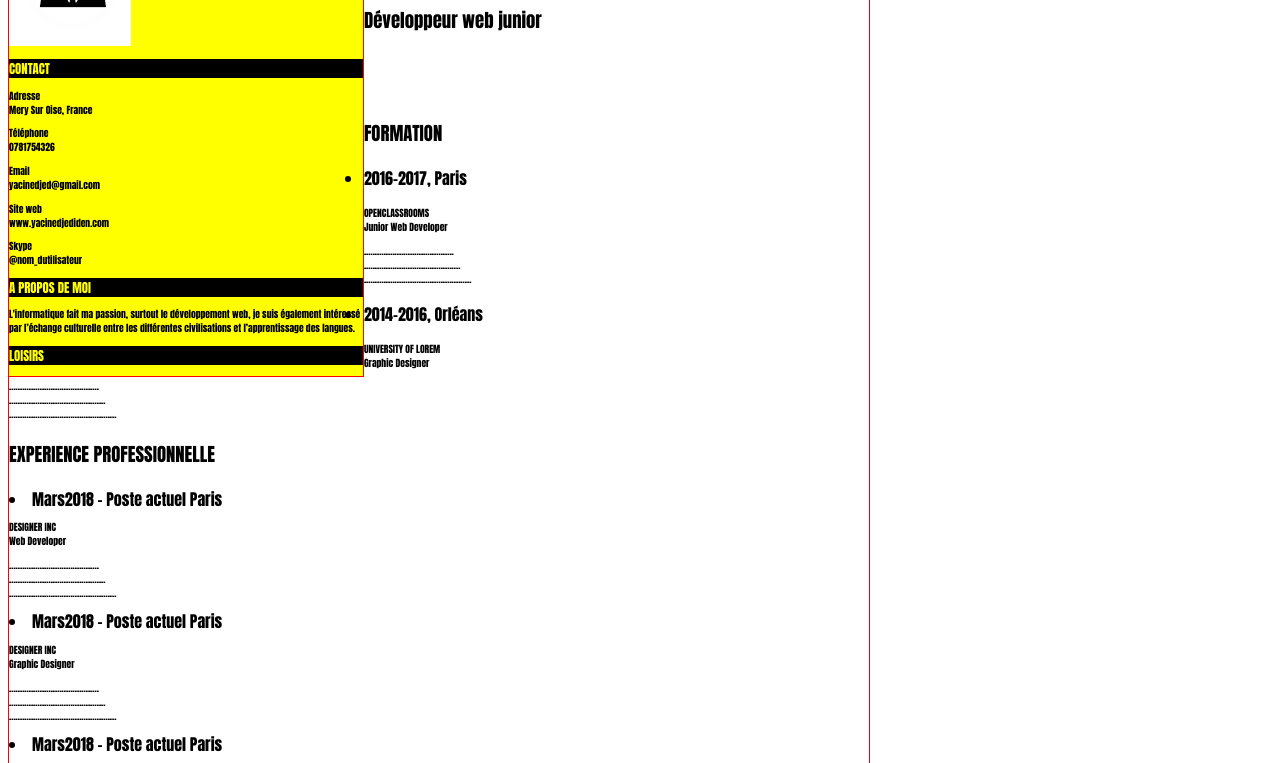
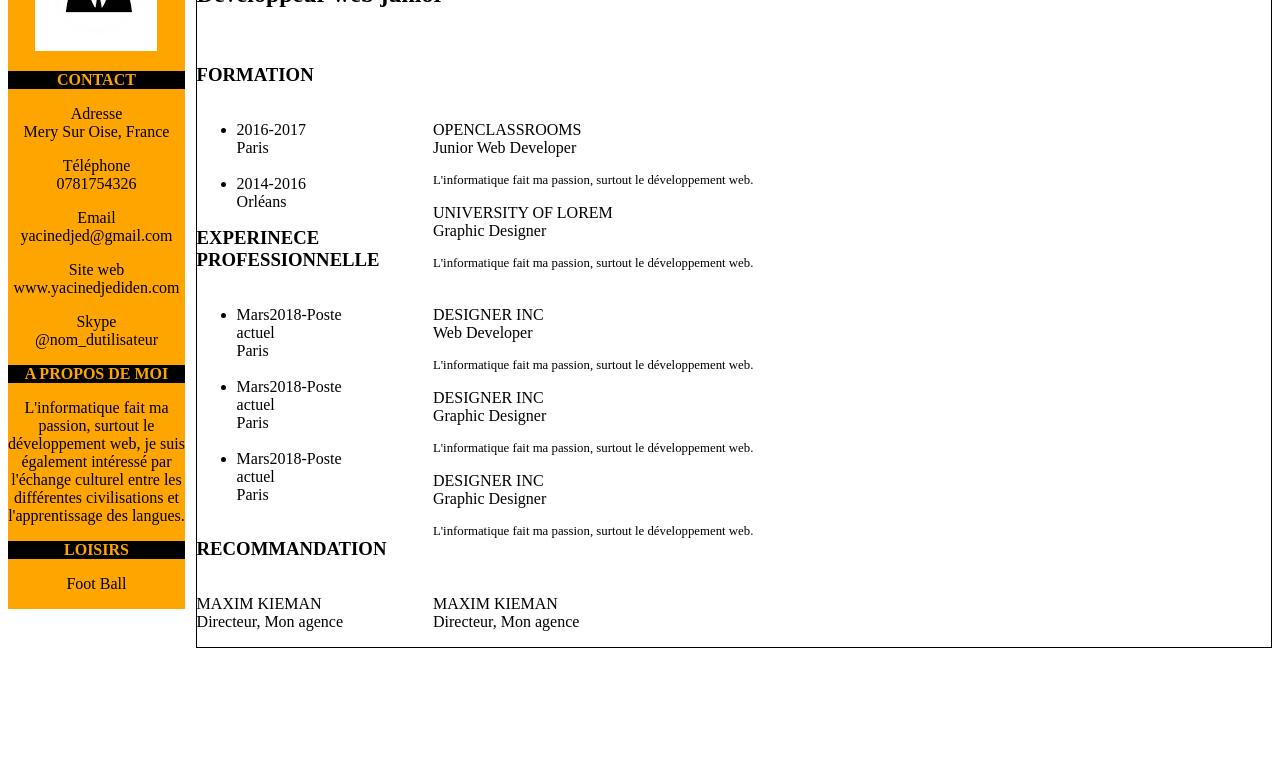
Before and after one commit to YacineDjediden/YacineDjediden.github.io, a plain HTML site: page index.html in a window 1280 px wide. Shown: the part 95-858 px from the top of the page. After the commit the page ends 800 px from the top, so only its background shows below. Drawn offline with Linux system fonts and the light colour scheme.

Commit message:
first mise en forme avec css

```diff
--- a/css/styles.css
+++ b/css/styles.css
@@ -1,46 +1,77 @@
-/*@font-face {
-    font-family: 'MaSuperPolice';
-    src: url('MaSuperPolice.eot');
-}*/
-.souligne {
-    text-decoration: overline;
+.charset {
+    font-size: 0.8em;
+    /*width: 17%;*/
 }
-
+p {
+    /*width: 50%;*/
+    min-width: 150px;
+    /*font-size: 0.6em;*/
+}
 body {
-    font-family: Impact, "Arial Black", Arial, Verdana, sans-serif;
+    /*border: 1px solid black;
+    width: 80%;
+    min-width: 150px;
+    /*padding: 12px;
+    margin: auto;
+    margin-bottom: 20px;*/
 }
-
 #gauche {
-    border: 1px solid red;
-    width: 28%;
+    /*border: 1px solid black;*/
+    width: 14%;
     float: left;
-    background-color: yellow;
+    background-color: orange;
+    text-align: center;
+    margin: auto; /* On peut donc demander à ce que le bloc soit centré avec auto*/
+    margin-bottom: 20px;
 }
-
-.droite {
-    border: 1px solid red;
-    width: 68%;
-    float: top right;
-}
-
 #gauche h2 {
     clear: both;
     background-color: #000000;
-    color: yellow;
-    font-size: 0.8em;
+    color: orange;
     text-transform: uppercase;
+    font-size: 1em;
 }
-
+#droite {
+    border: 1px solid black;
+    margin: auto; /* On peut donc demander à ce que le bloc soit centré avec auto */
+    width: 85%;
+    /*max-width: 50%;
+    /*max-height: 20%*/
+    float: right;
+    /*text-align: justify;*/
+    /*padding: 12px; /* Marge intérieure de 12px*/
+    /*margin-bottom: 20px;*/
+}
 mark {
     /* La couleur de fond prend le pas sur celle de toute la page*/
     background-color: white;
-    color: yellow;
+    color: orange;
 }
-
-.intitul {
-    font-size: 12px;
+.date_form {
+    float: left;
+    width: 17%;
 }
-
-p {
-    font-size: 0.6em;
+.formation {
+    /*text-align: justify;*/
+    float: right;
+    width: 78%;
 }
+.date_exp {
+    float: left;
+    width: 17%;
+}
+.experience {
+    float: right;
+    width: 78%;
+}
+.ref1 {
+    float: left;
+    width: 17%;
+}
+.ref2 {
+    float: right;
+    width: 78%;
+}
+h3{
+   /* text-align: justify;*/
+}
--- a/index.html
+++ b/index.html
@@ -10,7 +10,7 @@
     <body> <!-- Corps de la page -->
     	<article id="gauche">
             <p>
-                <img src="images/yacine.jpg" class="imageflottante" alt="Photo de profil" title="C'est beau le web !" />
+                <img src="images/yacine.jpg" class="imageflottante" alt="Photo de profil" title="Yacine" />
             </p>
             <section id="contact">
                 <h2>Contact</h2>
@@ -22,87 +22,58 @@
             </section>
             <section id="apropos">
                 <h2>A propos de moi</h2>
-                <p>L'informatique fait ma passion, surtout le développement web, je suis également intéressé par l’échange culturelle entre les différentes civilisations et l’apprentissage des langues.</p>
+                <p>L'informatique fait ma passion, surtout le développement web, je suis également intéressé par l'échange culturel entre les différentes civilisations et l'apprentissage des langues.</p>
             </section>
             <section id="loisirs">
                 <h2>Loisirs</h2>
+                <p>Foot Ball</p>
             </section>
         </article>
-
-    	<div class="droite">
+        <article id="droite">
                 <h1> <mark>YACINE</mark> DJEDIDEN</h1>
-            <h3>Développeur web junior</h3><br/><br/>
+                <h2>Développeur web junior</h2><br/>
             <section>
                 <h3>FORMATION</h3>
-                        <div class="date_form1">
+            </section>
+            <section class="date_form">
                 <ul>
-                                <li>2016-2017, Paris</li>
+                    <li>2016-2017</br>Paris</li><br/>
+                    <li>2014-2016</br>Orléans</li>
                 </ul>
-                        </div>
-                        <div class="formation1">
+            </section>
+            <section class="formation">
                     <p>OPENCLASSROOMS<br/>Junior Web Developer</p>
-                           <p>.........................................<br/>
-                           ............................................<br/>
-                       .................................................</p>
-                        </div>
-                        <div class="date_form2">
-                            <ul>
-                                <li>2014-2016, Orléans</li>
-                            </ul>
-                        </div>
-                         <div class="formation2">
+                    <p class="charset">L'informatique fait ma passion, surtout le développement web.</p>
                     <p>UNIVERSITY OF LOREM<br/>Graphic Designer</p>
-                           <p>.........................................<br/>
-                           ............................................<br/>
-                       .................................................</p>
-                        </div>
+                    <p class="charset">L'informatique fait ma passion, surtout le développement web.</p>
             </section>
             <section>
-                    <h3>EXPERIENCE PROFESSIONNELLE</h3>
-                        <div class="date_exp1">
-                            <li>Mars2018 - Poste actuel Paris</li>
-                        </div>
-                        <div class="experience1">
+                <h3>EXPERINECE PROFESSIONNELLE</h3>
+            </section>
+            <section class="date_exp">
+                    <ul>
+                        <li>Mars2018-Poste actuel<br/>Paris</li><br/>
+                        <li>Mars2018-Poste actuel <br/>Paris</li><br/>
+                        <li>Mars2018-Poste actuel <br/>Paris</li><br/>
+                    </ul>
+            </section>
+            <section class="experience">
                         <p>DESIGNER INC<br/>Web Developer</p>
-                            <p>.........................................<br/>
-                           ............................................<br/>
-                       .................................................</p>
-
-                        </div>
-                         <div class="date_exp2">
-                            <li>Mars2018 - Poste actuel Paris</li>
-                        </div>
-                        <div class="experience2">
+                        <p class="charset">L'informatique fait ma passion, surtout le développement web.</p>
                         <p>DESIGNER INC<br/>Graphic Designer</p>
-                            <p>.........................................<br/>
-                           ............................................<br/>
-                       .................................................</p>
-                        </div>
-                         <div class="date_exp3">
-                            <li>Mars2018 - Poste actuel Paris</li>
-                        </div>
-                        <div class="experience3">
+                        <p class="charset">L'informatique fait ma passion, surtout le développement web.</p>
                         <p>DESIGNER INC<br/>Graphic Designer</p>
-                            <p>.........................................<br/>
-                           ............................................<br/>
-                       .................................................</p>
-                        </div>
+                        <p class="charset">L'informatique fait ma passion, surtout le développement web.</p>
             </section>
             <section>
-                    <h3>RECOMMANDATIONS</h3>
-                        <div class="ref1">
+                <h3>RECOMMANDATION</h3>
+            </section>
+            <section class="ref1">
                     <p>MAXIM KIEMAN<br/>Directeur, Mon agence</p>
-                        </div>
-                        <div class="ref2">
+            </section>
+            <section class="ref2">
                     <p>MAXIM KIEMAN<br/>Directeur, Mon agence</p>
-
-                        </div>
             </section>
-
-
-
-
-    	</div>
-
+    	</article>
     </body>
 </html>
```
Lines whose indentation alone changed are shown as unchanged.
